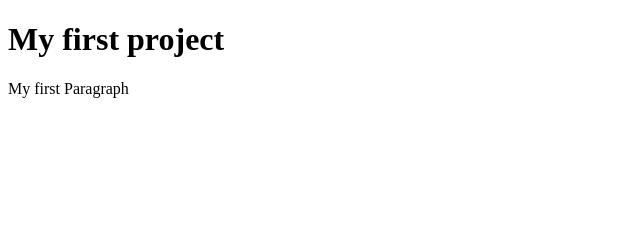
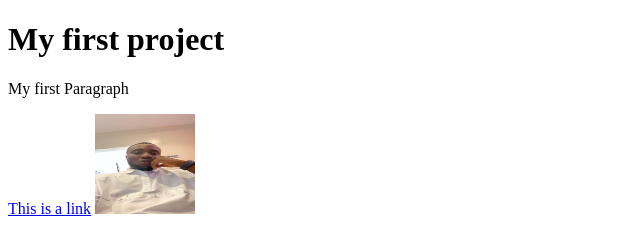
Before and after one commit to OlatomiwaOB/myFirstHtml, a plain HTML site: page cleanWater.html in a window 1280 px wide. Shown: the whole page, without its empty margins (0-640 px from the left). Drawn offline with Linux system fonts and the light colour scheme.

Commit message:
CLEANWATER

```diff
--- a/cleanWater.html
+++ b/cleanWater.html
@@ -7,6 +7,8 @@
 
     <h1>My first project</h1>
     <p>  My first Paragraph</p>
-<a href="https://www.w3schools.com">
+    <a href="https://www.w3schools.com">This is a link</a>
+<img src="images/oshubz.JPG" alt="oshubz.com" width="100" height="100">
+
 </body>
 </html>
```
